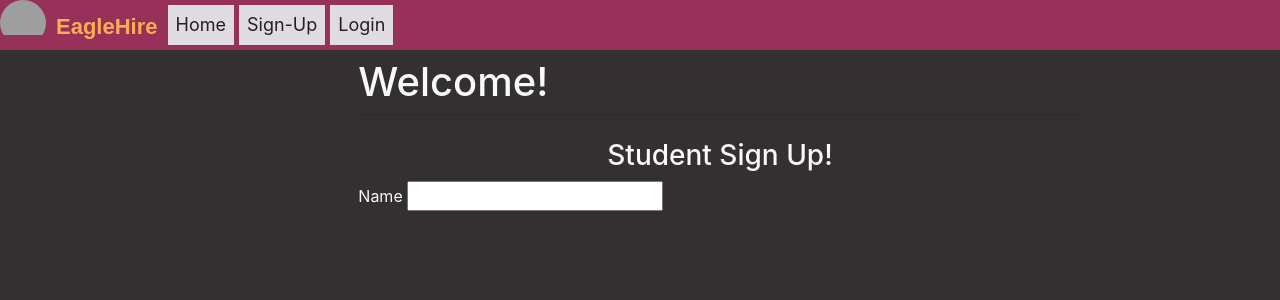
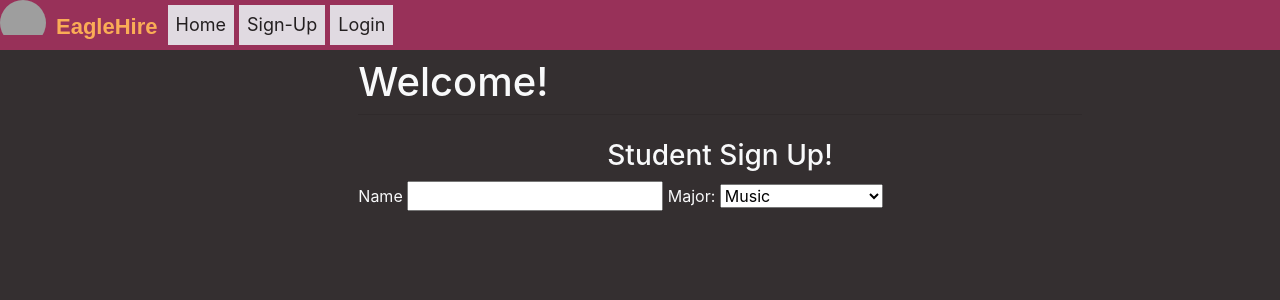
Before and after one commit to CSCI3356Spring2023/TeamFriday-, a Django app: template oursite/main/templates/main/studentsignup.html in a window 1280 px wide. Shown: the top 300 px of the page. Run offline with Django 4.2, Linux system fonts and the light colour scheme; the template is opened without the code that fills it, so the values that code supplies are empty; grey boxes are pictures that could not be loaded.

Commit message:
Update studentsignup.html

```diff
--- a/oursite/main/templates/main/studentsignup.html
+++ b/oursite/main/templates/main/studentsignup.html
@@ -8,6 +8,13 @@
 <form>
   Name
   <input type: "text">
+  <label for="Major">Major:</label>
+  <select id="Major" name="Major">
+    <option value="Computer Science">Computer Science</option>
+    <option value="Finance">Finance</option>
+    <option value="Music" selected>Music</option>
+    <option value="Biology">Biology</option>
+  </select>
   </form>
   </body>
 {%endblock%}
```
